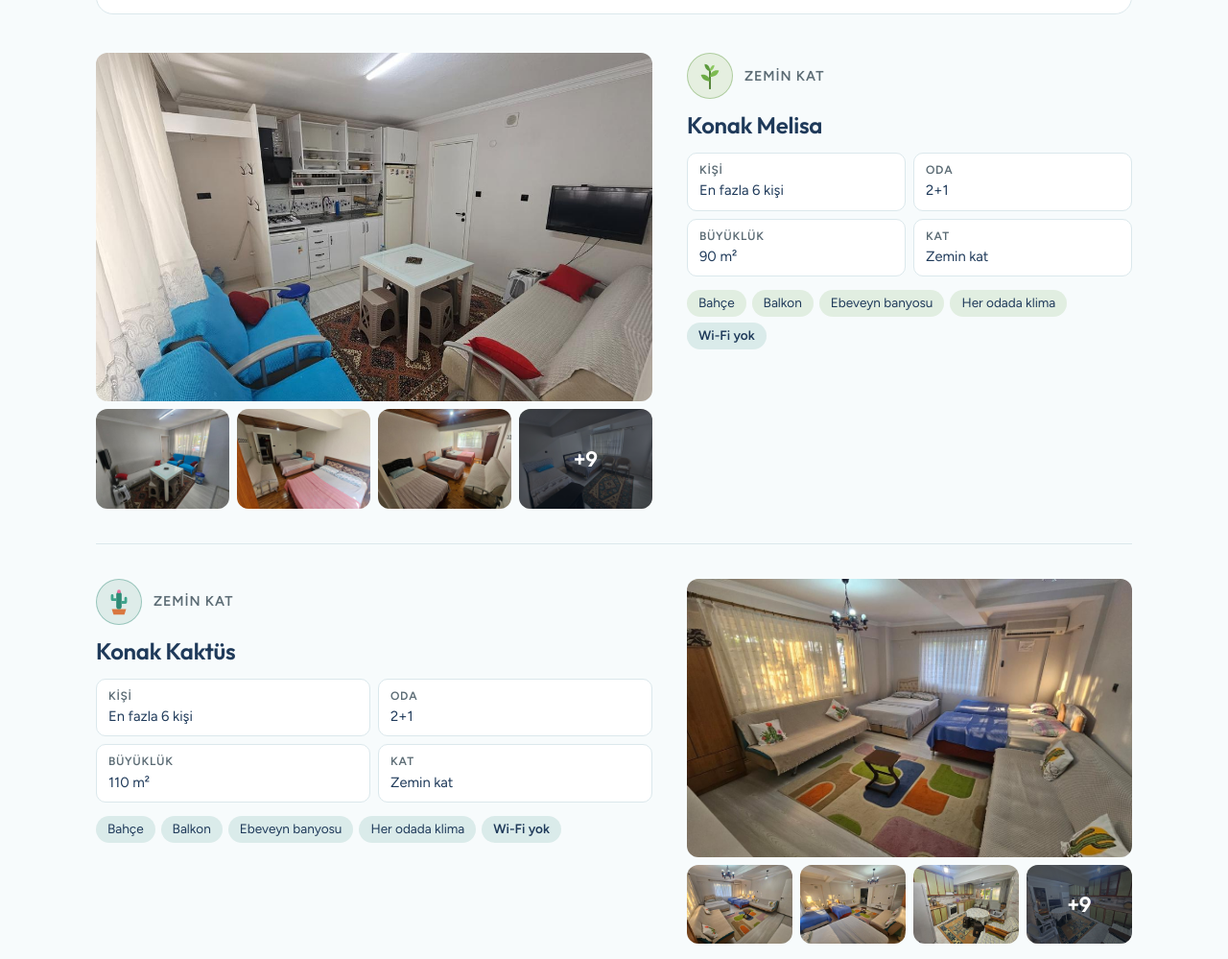
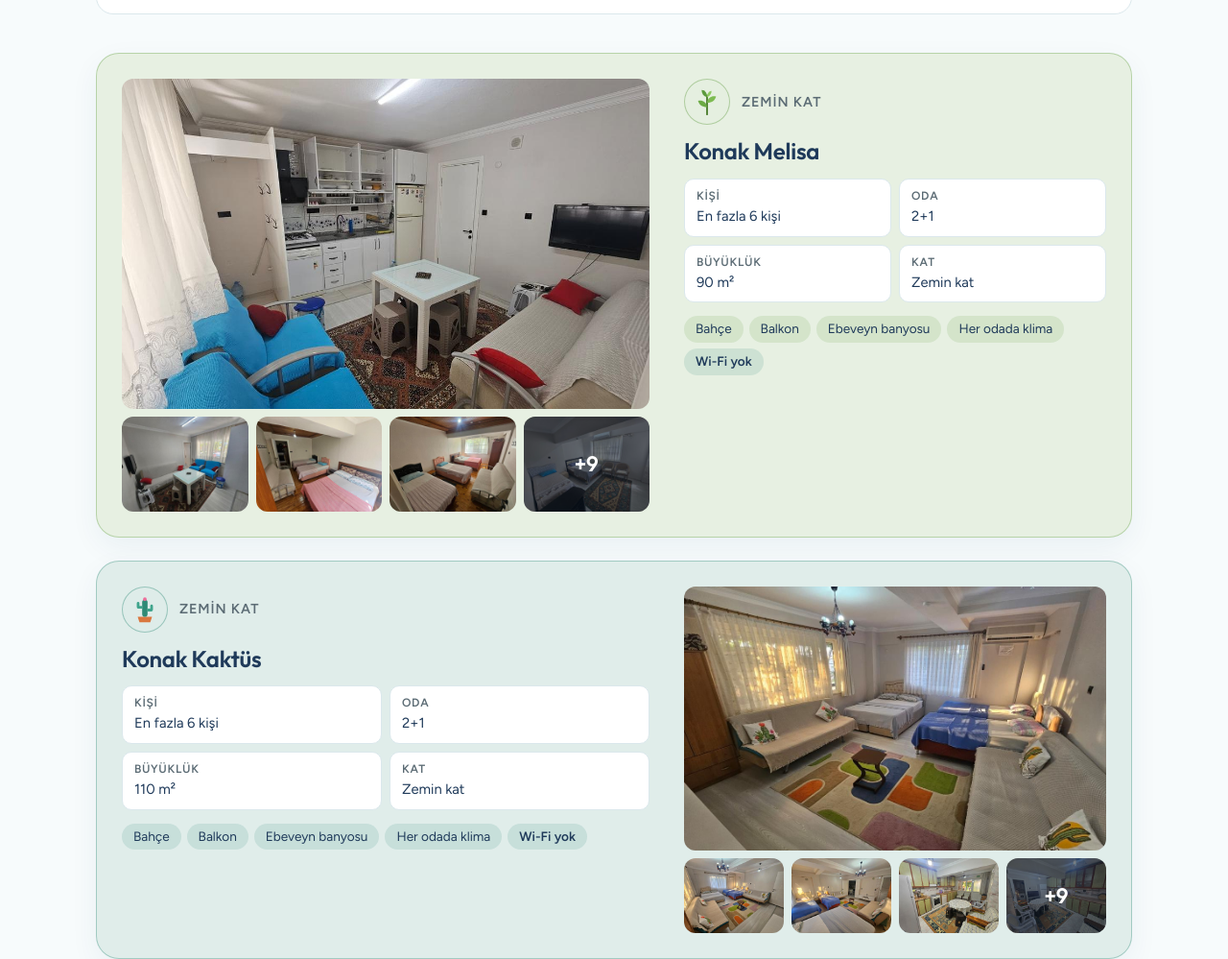
Before and after one commit to keskinahmetf/sevilen-konaklama, a plain HTML site: page index.html in a window 1280 px wide. Shown: the part 1176-2175 px from the top of the page at 96% size. Drawn offline with Linux system fonts and the light colour scheme.

Commit message:
Add files via upload

```diff
--- a/index.html
+++ b/index.html
@@ -138,8 +138,8 @@ section{padding:72px 0}
 .sec-head p{color:var(--muted);max-width:36em}
 
 /* Apartments */
-.apt{display:grid;grid-template-columns:1.25fr 1fr;gap:36px;align-items:start;padding:36px 0;border-top:1px solid var(--line)}
-.apt:first-of-type{border-top:0;padding-top:0}
+.apt{display:grid;grid-template-columns:1.25fr 1fr;gap:36px;align-items:start;padding:26px;margin-bottom:24px;border-radius:24px;background:color-mix(in srgb,var(--c) 15%,#fff);border:1.5px solid color-mix(in srgb,var(--c) 35%,transparent);scroll-margin-top:90px;box-shadow:0 10px 30px rgba(20,70,100,.06)}
+.apt .specs li{background:#fff}
 .apt:nth-of-type(even) .gallery{order:2}
 .gallery{display:grid;grid-template-columns:repeat(4,1fr);gap:8px}
 .gallery .main{grid-column:1/-1;aspect-ratio:16/10}
@@ -336,7 +336,7 @@ footer.decorated{padding-top:56px}
   .explore .min{min-width:0}
   .explore .min strong{font-size:1.2rem}
   .exp-body b{font-size:.92rem}
-  .apt{padding:28px 0}
+  .apt{padding:14px 14px 20px;margin-bottom:18px;gap:16px;border-radius:20px}
   .call{padding:28px 18px}
   .mbar{display:flex;gap:10px;position:fixed;left:0;right:0;bottom:0;z-index:20;padding:10px 14px calc(10px + env(safe-area-inset-bottom));background:color-mix(in srgb,var(--bg) 94%,transparent);backdrop-filter:blur(8px);border-top:1px solid var(--line)}
   .mbar .btn{flex:1;padding:12px}
@@ -651,7 +651,7 @@ const T = {
     familyCap:"Ramazan Amca & Günnaz Teyze",
     locEyebrow:"Konum", locTitle:"Sakin, yeşil ve serin bir mahalle",
     locP:"Dikmekavak Mah. Dikmekavak Cad. No:184, Ortaca / Muğla. Kolay adres: Dikmekavak Camii’nin yanı. Mahallemiz sessiz, güvenli ve meltem rüzgarı alan serin bir bölgede.",
-    near:[["Ortaca merkez ve alışveriş","5 dk"],["Market","50 m"],["Sarıgerme Plajı","15 dk"],["Dalaman Havalimanı","15 dk"]],
+    near:[["Market","1 dk"],["Ortaca merkez ve alışveriş","5 dk"],["Sarıgerme Plajı","15 dk"],["Dalaman Havalimanı","15 dk"]],
     mapLabel:"Dikmekavak Camii yanı, Ortaca",
     locDir:"Yol tarifi al", locMap:"Haritada aç",
     callTitle:"Rezervasyon telefonla ya da WhatsApp’tan",
@@ -704,7 +704,7 @@ const T = {
     familyCap:"Ramazan Amca & Günnaz Teyze",
     locEyebrow:"Location", locTitle:"A quiet, green and breezy neighbourhood",
     locP:"Dikmekavak Mah. Dikmekavak Cad. No:184, Ortaca / Muğla, Türkiye. Easy to find: next to Dikmekavak Mosque. The area is quiet, safe and cooled by the sea breeze.",
-    near:[["Ortaca centre and shops","5 min"],["Supermarket","50 m"],["Sarıgerme Beach","15 min"],["Dalaman Airport","15 min"]],
+    near:[["Supermarket","1 min"],["Ortaca centre and shops","5 min"],["Sarıgerme Beach","15 min"],["Dalaman Airport","15 min"]],
     mapLabel:"Next to Dikmekavak Mosque, Ortaca",
     locDir:"Get directions", locMap:"Open in Google Maps",
     callTitle:"Book by phone or WhatsApp",
```
